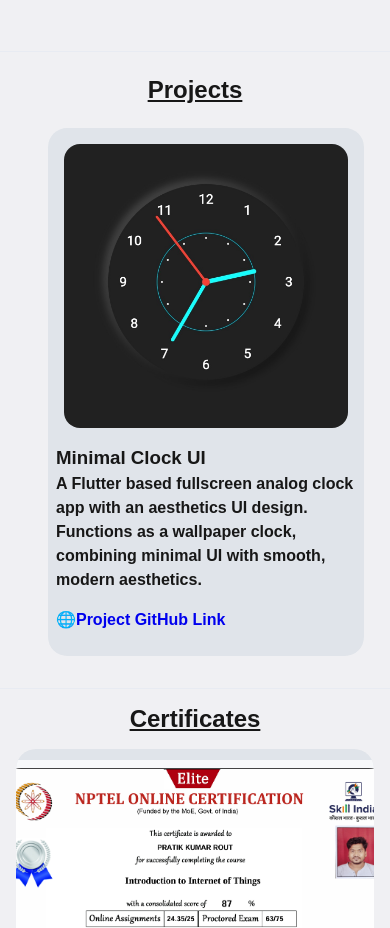
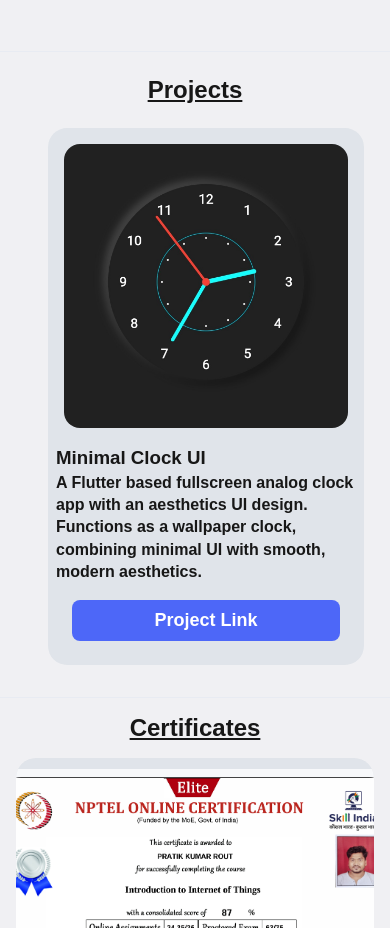
Before and after one commit to PratikKumarRout/Pratik-Kumar-Rout, a Next.js app: page / in a window 390 px wide. Shown: the part 900-1828 px from the top of the page. Built offline with nearby package versions, Linux system fonts and the light colour scheme.

Commit message:
style: project chip responsive

```diff
--- a/src/app/components/Projects.js
+++ b/src/app/components/Projects.js
@@ -30,8 +30,9 @@ export default function Projects() {
                 <div className={styles.project_details}>
                   <h3>{project.label}</h3>
                   <p>{project.about}</p>
-                <a href={project.url} rel="noopner noreferrer" target="_blank"><p>Project GitHub Link</p>
-                </a>
+                  <Link href={project.url} rel="noopner noreferrer" className={styles.project_button}>
+                    <p>Project Link</p>
+                  </Link>
                 </div>
               </div>
             ))}
--- a/src/app/components/projects.module.css
+++ b/src/app/components/projects.module.css
@@ -20,10 +20,10 @@
     background-color: var(--secondary);
     padding: 0.5rem;
     border-radius: 1rem;
-    display: flex;
     display: grid;
     grid-template-columns: repeat(2, 1fr);
     gap: 1rem;
+    align-items: center;
 }
 
 .project_image {
@@ -41,27 +41,31 @@
     margin-bottom: 1rem;
 }
 
-.project_details a {
+.project_button {
+    background-color: var(--accent);
+    margin: 1rem;
+    border-radius: 0.5rem;
+    align-items: center;
+    display: flex;
+    color: #ffffff;
     text-decoration: none;
-    font-weight: bold;
-    font-size: medium;
-    display: flex;
+    justify-content: center;
 }
 
-.project_details a>p {
+.project_button p {
+    margin: 0.5rem;
+    font-size: large;
+    font-weight: 700;
+}
+
+
+
+.project_button p {
     transition: transform 200ms linear;
 }
 
-.project_details a::before {
-    content: "🌐";
-}
 
-.project_details a:visited {
-    color: var(--accent);
-}
-
-.project_details a>p:hover {
-    color: blue;
+.project_button p:hover {
     transform: translateY(-1.3px);
 }
 
@@ -69,6 +73,7 @@
     .projects_container {
         gap: 1rem;
     }
+
     .project_chip {
         grid-template-columns: 1fr;
     }
@@ -109,6 +114,25 @@
     }
 
     .project_details p {
+        font-weight: 600;
+        font-size: medium;
+        line-height: 1.4;
+    }
+
+    .project_button {
+        background-color: var(--accent);
+        margin: 1rem;
+        border-radius: 0.5rem;
+        align-items: center;
+        color: #ffffff;
+        display: flex;
+        justify-content: center;
+    }
+
+    .project_button p {
+        margin: 0.5rem;
+        font-size: large;
         font-weight: 700;
     }
+
 }
```
Lines whose indentation alone changed are shown as unchanged.
